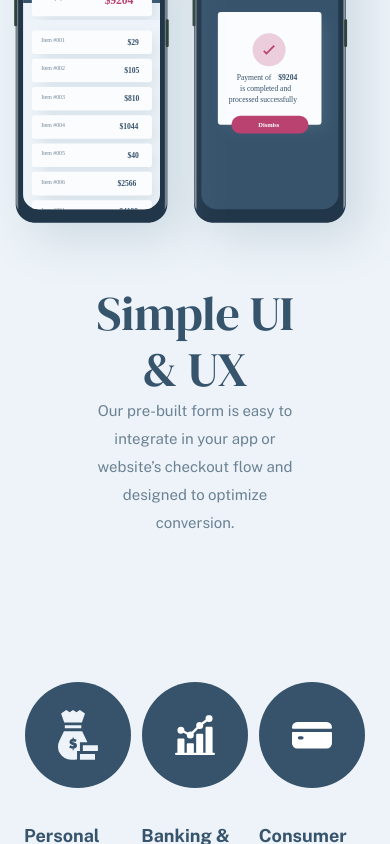
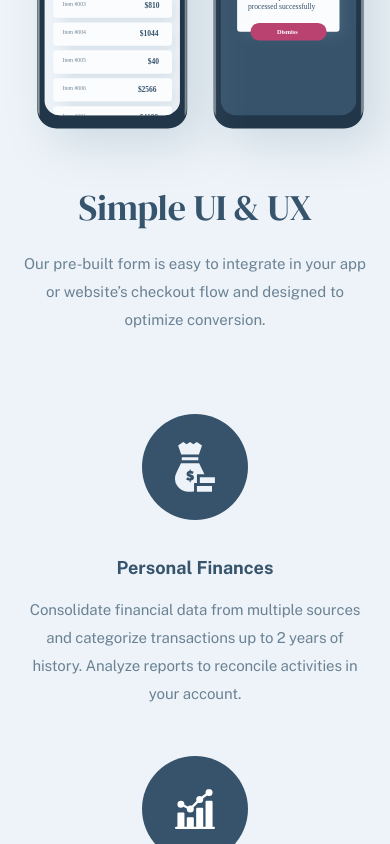
Before and after one commit to mackieva/payapi, a React (Vite) app: page / in a window 390 px wide. Shown: the part 2391-3235 px from the top of the page. Built offline with nearby package versions, Linux system fonts and the light colour scheme.

Commit message:
home features mobile responsiveness

```diff
--- a/src/components/home/features.css
+++ b/src/components/home/features.css
@@ -119,3 +119,36 @@
 		justify-content: start;
 	}
 }
+
+@media (max-width: 768px) {
+	.features .features-grid {
+		padding-left: 0;
+		padding-right: 0;
+	}
+
+	.features .features-grid h3 {
+		font-size: 36px;
+		line-height: 36px;
+		letter-spacing: -0.28px;
+		margin-bottom: 24px;
+	}
+
+	.features .image img {
+		margin-left: 40px;
+	}
+
+	.features .image-l img {
+		max-width: 450px;
+	}
+
+	.features .image-r img {
+		max-width: 420px;
+	}
+
+	.features-grid-three {
+		display: flex;
+		flex-direction: column;
+		gap: 48px;
+		padding-top: 80px;
+	}
+}
```
